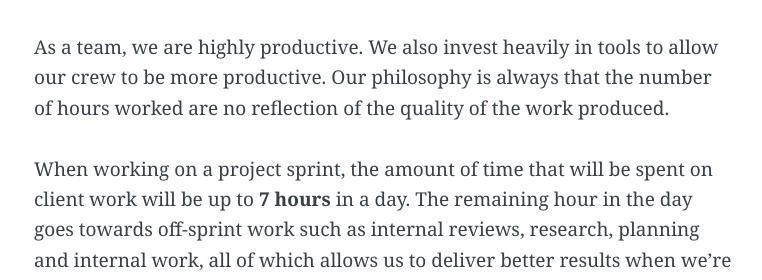
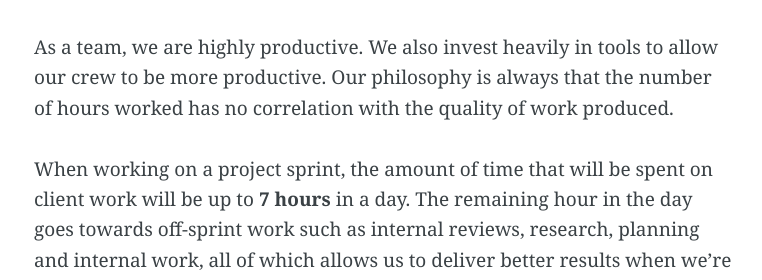
Before and after one commit to chrisco/playbook, a Jekyll site: the page built from index.md, in a window 1280 px wide and 900 px high, scrolled down 9187 px. Shown: the part 226-506 px from the top of the window, without its empty margins (256-1018 px from the left). Built offline with Jekyll 4.4.1, drawn with Linux system fonts in a browser that asks for light colours; Markdown is read by kramdown in place of the engine named in the settings.

Commit message:
Update index.md

```diff
--- a/index.md
+++ b/index.md
@@ -135,7 +135,7 @@ We are unusually hands-on with our clients. The goal on every project is to fit
 
 The workday for a shipmate at Hanno is **8 working hours** - while in rare situations it may be a little longer, this is the goal we hold ourselves to. If any shipmate is consistently working longer than this, that indicates that there’s a problem to be resolved.
 
-As a team, we are highly productive. We also invest heavily in tools to allow our crew to be more productive. Our philosophy is always that the number of hours worked are no reflection of the quality of the work produced.
+As a team, we are highly productive. We also invest heavily in tools to allow our crew to be more productive. Our philosophy is always that the number of hours worked has no correlation with the quality of work produced.
 
 When working on a project sprint, the amount of time that will be spent on client work will be up to **7 hours** in a day. The remaining hour in the day goes towards off-sprint work such as internal reviews, research, planning and internal work, all of which allows us to deliver better results when we’re on-sprint.
 
```
